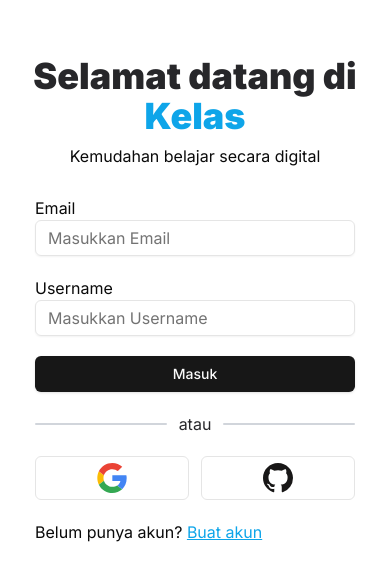
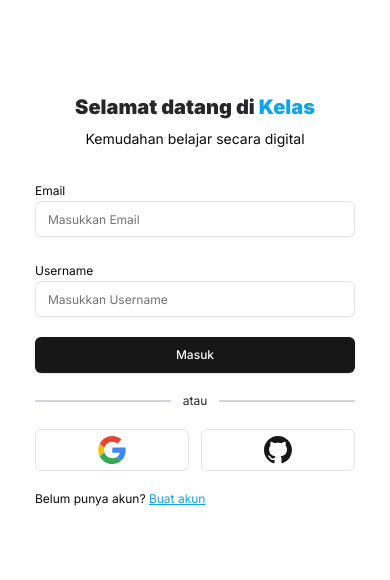
Before and after one commit to joanpurbaa/kelas, a Next.js app: page /masuk in a window 390 px wide. Shown: the part 122-702 px from the top of the page. Built offline with nearby package versions, Linux system fonts and the light colour scheme.

Commit message:
fix : make login and register page responsive

```diff
--- a/src/app/(auth)/_components/FormField.tsx
+++ b/src/app/(auth)/_components/FormField.tsx
@@ -10,8 +10,15 @@ type FormFieldProps = {
 const FormField = ({ id, label, placeholder, onChange }: FormFieldProps) => {
   return (
     <>
-      <label htmlFor={id}>{label}</label>
-      <Input onChange={onChange} id={id} placeholder={placeholder} />
+      <label className="text-xs md:text-base" htmlFor={id}>
+        {label}
+      </label>
+      <Input
+        className="text-xs md:text-base"
+        onChange={onChange}
+        id={id}
+        placeholder={placeholder}
+      />
     </>
   );
 };
--- a/src/app/(auth)/_components/Header.tsx
+++ b/src/app/(auth)/_components/Header.tsx
@@ -1,10 +1,10 @@
 const Header = () => {
   return (
     <div className="text-center">
-      <h1 className="text-4xl font-black text-zinc-800">
+      <h1 className="text-xl md:text-4xl font-black text-zinc-800">
         Selamat datang di <span className="text-sky-500">Kelas</span>
       </h1>
-      <p className="mt-2">Kemudahan belajar secara digital</p>
+      <p className="text-sm md:text-base mt-2">Kemudahan belajar secara digital</p>
     </div>
   );
 }
--- a/src/app/(auth)/_components/LoginWith.tsx
+++ b/src/app/(auth)/_components/LoginWith.tsx
@@ -5,23 +5,25 @@ const LoginWith = () => {
     <>
       <li className="flex items-center gap-x-3">
         <div className="w-full h-0.5 bg-gray-300 rounded-md"></div>
-        <p className="text-zinc-800">atau</p>
+        <p className="text-zinc-800 text-xs md:text-base">atau</p>
         <div className="w-full h-0.5 bg-gray-300 rounded-md"></div>
       </li>
       <li className="flex gap-x-3">
         <div className="w-full flex justify-center border rounded-md p-1 py-1.5">
           <Image
             src="/googleIcon.svg"
-            width={30}
-            height={30}
+            className="w-7 md:w-9"
+            width={0}
+            height={0}
             alt="Google logo's"
           />
         </div>
         <div className="w-full flex justify-center border rounded-md p-1 py-1.5">
           <Image
             src="/githubLogo.svg"
-            width={30}
-            height={30}
+            className="w-7 md:w-9"
+            width={0}
+            height={0}
             alt="Google logo's"
           />
         </div>
--- a/src/app/(auth)/daftar/page.tsx
+++ b/src/app/(auth)/daftar/page.tsx
@@ -40,13 +40,13 @@ const Register = () => {
             />
           </li>
           <li>
-            <Button type="submit" className="w-full">
+            <Button type="submit" className="w-full text-xs md:text-base">
               Buat akun
             </Button>
           </li>
           <LoginWith />
           <li>
-            <p className="mt-3">
+            <p className="mt-3 text-xs md:text-base">
               Sudah punya akun?{" "}
               <Link className="text-sky-500 underline" href="/masuk">
                 Masuk
--- a/src/app/(auth)/masuk/page.tsx
+++ b/src/app/(auth)/masuk/page.tsx
@@ -40,13 +40,13 @@ const Login = () => {
             />
           </li>
           <li>
-            <Button type="submit" className="w-full">
+            <Button type="submit" className="w-full text-xs md:text-base">
               Masuk
             </Button>
           </li>
           <LoginWith />
           <li>
-            <p className="mt-3">
+            <p className="mt-3 text-xs md:text-base">
               Belum punya akun?{" "}
               <Link className="text-sky-500 underline" href="/daftar">
                 Buat akun
```
